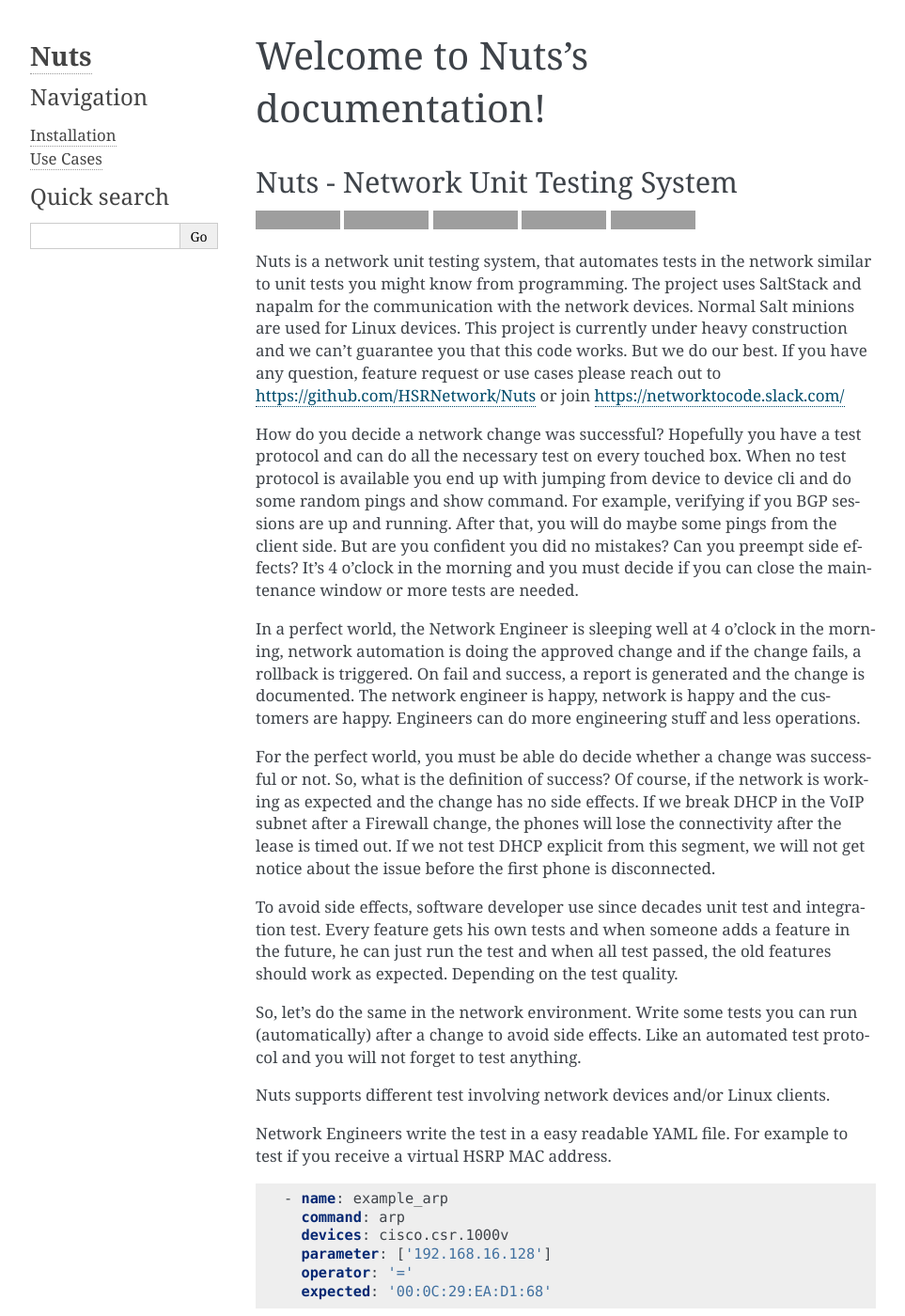
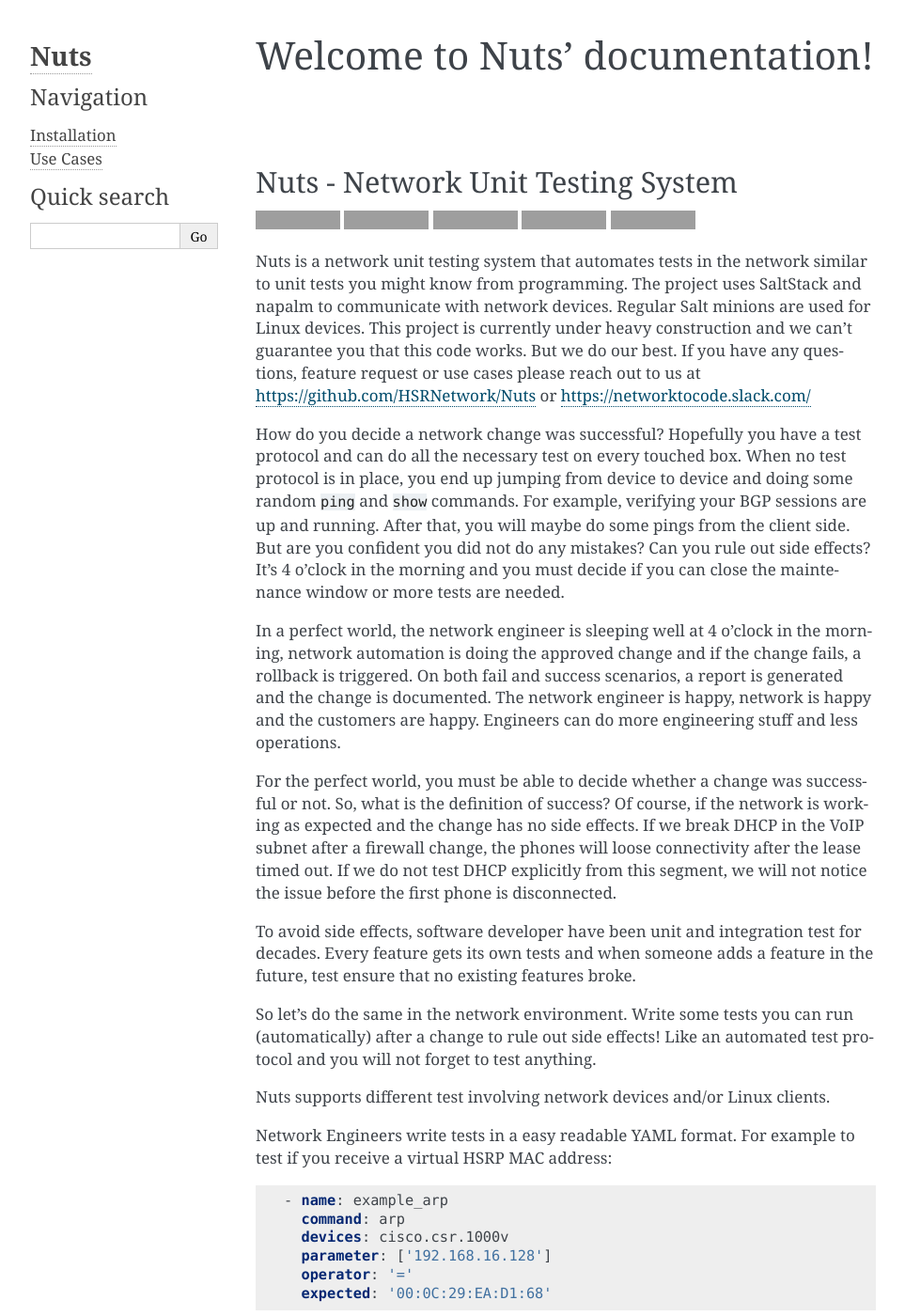
Before and after one commit to network-unit-testing-system/nuts, a Sphinx documentation site: the page built from doc/source/index.rst, in a window 1280 px wide and 1400 px high. Shown: the whole window at 94% size, without its empty margins (148-1111 px from the left). Built offline with Sphinx 7.4.7, drawn with Linux system fonts in a browser that asks for light colours; pages that are not in the unit, such as notebooks, are missing from menus; some of the changed text lies outside the part shown; grey boxes are pictures that could not be loaded.

Commit message:
Fix some spelling and gramatical errors

```diff
--- a/doc/source/index.rst
+++ b/doc/source/index.rst
@@ -4,7 +4,7 @@
    contain the root `toctree` directive.
 
 ================================
-Welcome to Nuts's documentation!
+Welcome to Nuts' documentation!
 ================================
 
 Nuts - Network Unit Testing System
@@ -29,39 +29,39 @@ Nuts - Network Unit Testing System
     :alt: PyPi Licence
     :target: https://pypi.python.org/pypi/nuts
 
-Nuts is a network unit testing system, that automates tests in the network similar to unit tests you might know from programming.
-The project uses SaltStack and napalm for the communication with the network devices. Normal Salt minions are used for Linux devices.
+Nuts is a network unit testing system that automates tests in the network similar to unit tests you might know from programming.
+The project uses SaltStack and napalm to communicate with network devices. Regular Salt minions are used for Linux devices.
 This project is currently under heavy construction and we can't guarantee you that this code works. But we do our best.
-If you have any question, feature request or use cases please reach out to https://github.com/HSRNetwork/Nuts or join https://networktocode.slack.com/
+If you have any questions, feature request or use cases please reach out to us at https://github.com/HSRNetwork/Nuts or https://networktocode.slack.com/
 
 
 How do you decide a network change was successful? Hopefully you have a test protocol and can do all the necessary test
-on every touched box. When no test protocol is available you end up with jumping from device to device cli and
-do some random pings and show command. For example, verifying if you BGP sessions are up and running. After that,
-you will do maybe some pings from the client side. But are you confident you did no mistakes? Can you preempt side effects?
+on every touched box. When no test protocol is in place, you end up jumping from device to device and
+doing some random ``ping`` and ``show`` commands. For example, verifying your BGP sessions are up and running. After that,
+you will maybe do some pings from the client side. But are you confident you did not do any mistakes? Can you rule out side effects?
 It’s 4 o’clock in the morning and you must decide if you can close the maintenance window or more tests are needed.
 
-In a perfect world, the Network Engineer is sleeping well at 4 o’clock in the morning,
+In a perfect world, the network engineer is sleeping well at 4 o’clock in the morning,
 network automation is doing the approved change and if the change fails, a rollback is triggered.
-On fail and success, a report is generated and the change is documented.
+On both fail and success scenarios, a report is generated and the change is documented.
 The network engineer is happy, network is happy and the customers are happy.
 Engineers can do more engineering stuff and less operations.
 
-For the perfect world, you must be able do decide whether a change was successful or not.
+For the perfect world, you must be able to decide whether a change was successful or not.
 So, what is the definition of success? Of course, if the network is working as expected and the change has no side effects.
-If we break DHCP in the VoIP subnet after a Firewall change, the phones will lose the connectivity after the lease is timed out.
-If we not test DHCP explicit from this segment, we will not get notice about the issue before the first phone is disconnected.
+If we break DHCP in the VoIP subnet after a firewall change, the phones will loose connectivity after the lease timed out.
+If we do not test DHCP explicitly from this segment, we will not notice the issue before the first phone is disconnected.
 
-To avoid side effects, software developer use since decades unit test and integration test.
-Every feature gets his own tests and when someone adds a feature in the future, he can just run the test and
-when all test passed, the old features should work as expected. Depending on the test quality.
+To avoid side effects, software developer have been unit and integration test for decades.
+Every feature gets its own tests and when someone adds a feature in the future,
+test ensure that no existing features broke.
 
-So, let’s do the same in the network environment. Write some tests you can run (automatically) after a change to avoid side effects.
+So let’s do the same in the network environment. Write some tests you can run (automatically) after a change to rule out side effects!
 Like an automated test protocol and you will not forget to test anything.
 
 Nuts supports different test involving network devices and/or Linux clients.
 
-Network Engineers write the test in a easy readable YAML file. For example to test if you receive a virtual HSRP MAC address.
+Network Engineers write tests in a easy readable YAML format. For example to test if you receive a virtual HSRP MAC address:
 
 .. code:: yaml
 
```
Also changed, not shown: other parts of doc/source/index.rst (+1 -1 lines), doc/source/install/index.rst (+15 -15 lines), doc/source/install/salt_api.rst (+4 -3 lines), doc/source/install/salt_napalm.rst (+4 -4 lines), doc/source/install/salt_setup.rst (+9 -9 lines), 13 other files.
